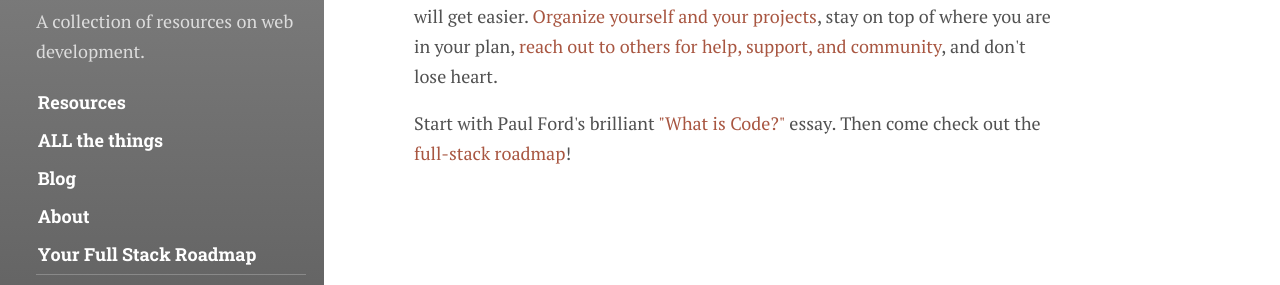
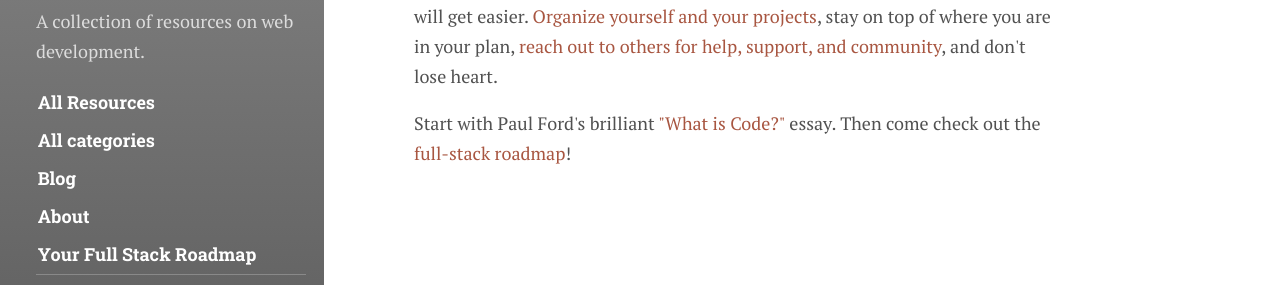
Before and after one commit to mindplace/stack-for-yourself, a Jekyll site: the page built from index.html, in a window 1280 px wide. Shown: the part 530-815 px from the top of the page. Built offline with Jekyll 4.4.1, drawn with Linux system fonts in a browser that asks for light colours; some web fonts are replaced.

Commit message:
turn resources into categories

```diff
--- a/_config.yml
+++ b/_config.yml
@@ -8,7 +8,7 @@
 baseurl:          ''
 
 # The tags listed as entries in the sidebar
-sidebar_tags:     [resources, all, blog]
+sidebar_tags:     [all, categories, blog]
 all_tags:         [general, shell, algorithms, backend, databases, ruby, rails, ruby-frameworks, frontend, javascript, mobile, working]
 
 # Fallback image and color if not overwritten for tag or post
--- a/_data/tags.yml
+++ b/_data/tags.yml
@@ -3,7 +3,7 @@
 # Markdown is enabled for `description`, however don't use more than one paragraph (enforced by `>`)
 
 all:
-  name: ALL the things
+  name: All Resources
 
 algorithms:
   name: Algorithms
@@ -54,5 +54,5 @@
   description: >
     There IS a Ruby frameworks ecosystem beyond Rails!
 
-resources:
-  name: Resources
+categories:
+  name: All categories
```
Also changed, not shown: tag/categories.md (added, +5 -0 lines), tag/resources.md (deleted, +0 -5 lines).
